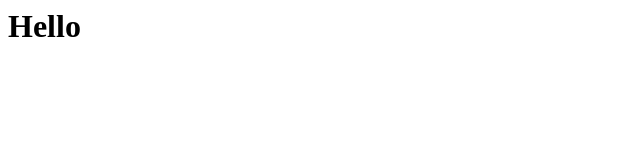
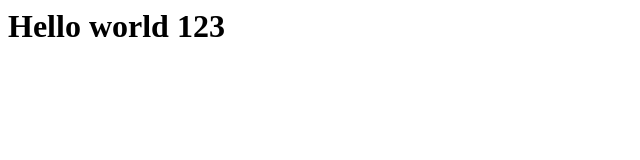
Before and after one commit to supriyanagubandi/jenkinstest, a plain HTML site: page index.html in a window 1280 px wide. Shown: the whole page, without its empty margins (0-640 px from the left). Drawn offline with Linux system fonts and the light colour scheme.

Commit message:
Update index.html

```diff
--- a/index.html
+++ b/index.html
@@ -1,5 +1,5 @@
 <html>
 <body>
-<h1>Hello</h1>
+<h1>Hello world 123</h1>
 </body>
 </html>
```
